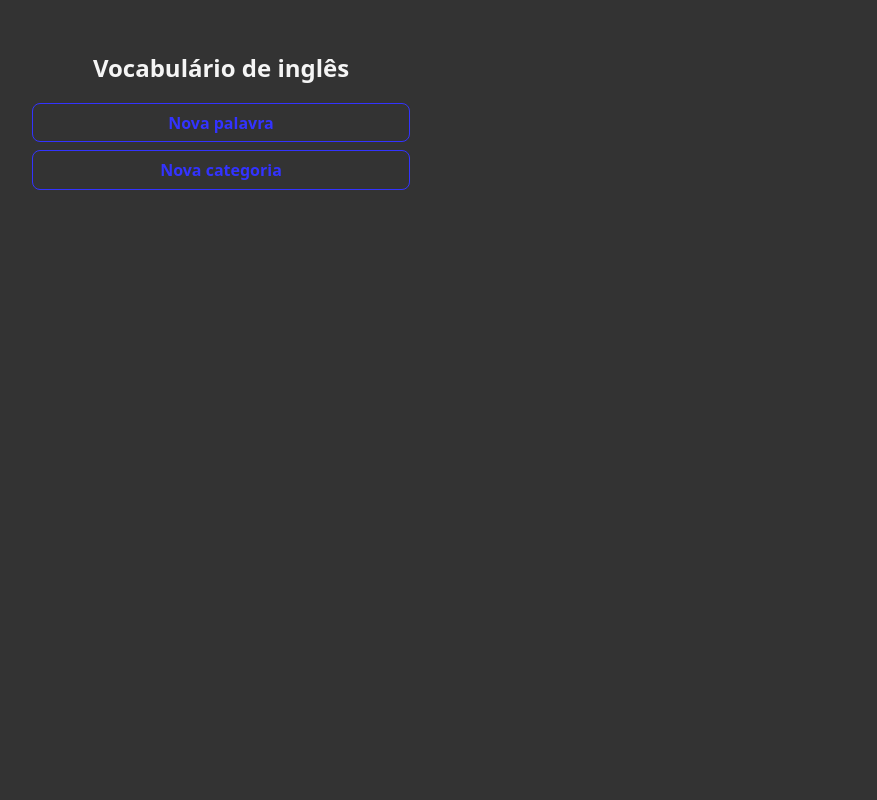
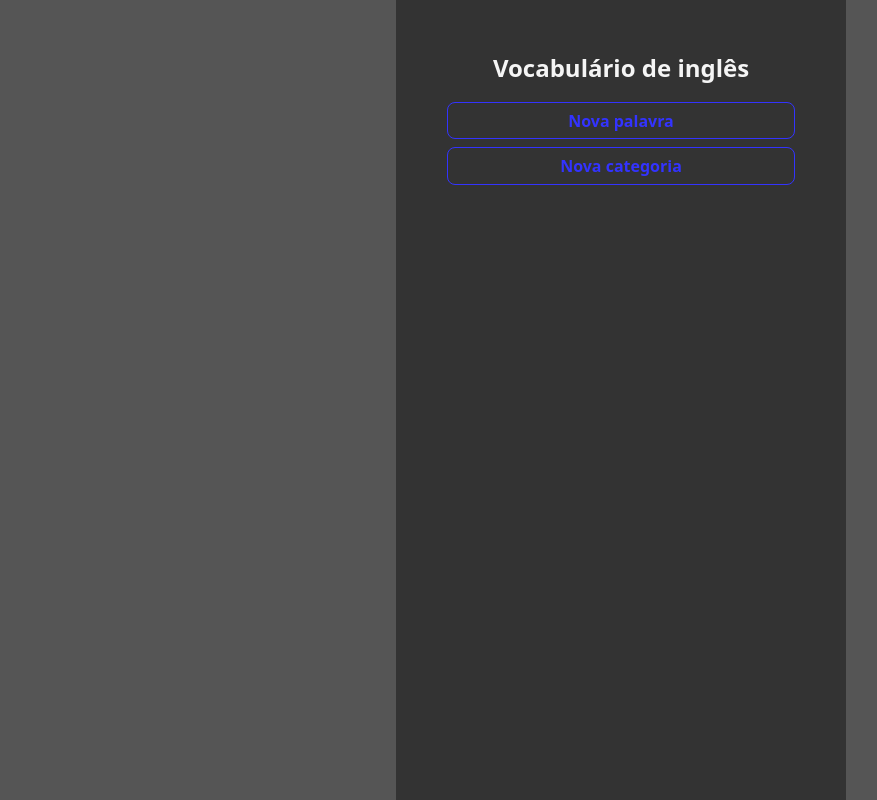
Before and after one commit to zolppy/vocabulary, a plain HTML site: page index.html in a window 1280 px wide. Shown: the whole page, without its empty margins (19-896 px from the left). Drawn offline with Linux system fonts and the light colour scheme.

Commit message:
ajustes de estilo para telas grandes

```diff
--- a/assets/css/styles.css
+++ b/assets/css/styles.css
@@ -6,6 +6,7 @@ html {
 
 :root {
   --soft-black: #333;
+  --extra-soft-black: #555;
   --soft-white: #f5f5f5;
   --soft-blue: #33f;
   --extra-soft-blue: #aaf;
@@ -28,13 +29,16 @@ html {
 }
 
 body {
-  background-color: var(--soft-black);
+  background-color: var(--extra-soft-black);
   height: 100vh;
 }
 
 #container {
+  background-color: var(--soft-black);
+  height: 100vh;
+  margin: 0 auto;
   padding: 4%;
-  max-width: 480px;
+  max-width: 450px;
 }
 
 #title {
```
